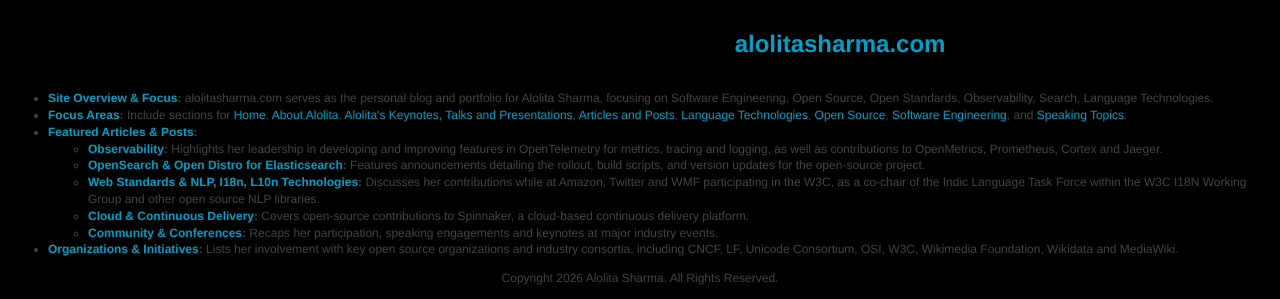
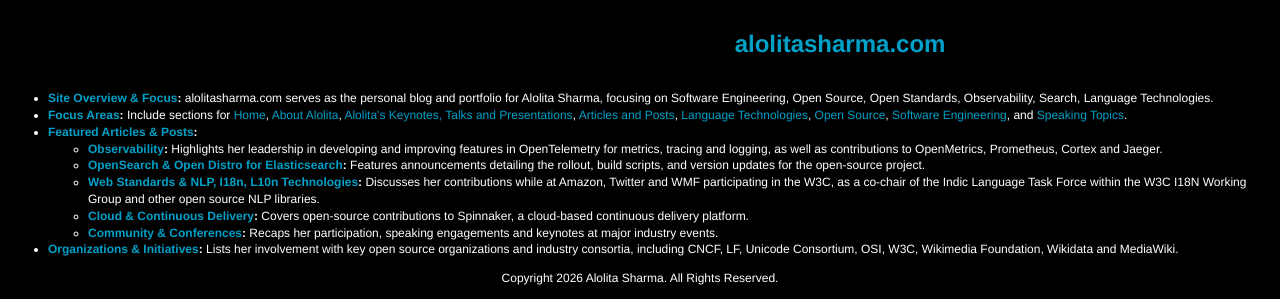
Before and after one commit to alolita/alolita.github.io, a plain HTML site: page index.html in a window 1280 px wide. Shown: the part 682-981 px from the top of the page. Drawn offline with Linux system fonts and the light colour scheme.

Commit message:
Change body text color to white
changed #444444 to white

```diff
--- a/stylesheets/style.css
+++ b/stylesheets/style.css
@@ -5,7 +5,7 @@ html {
 body {
   font: 12px "HelveticaNeueLight", Helvetica, Arial, sans-serif;
   line-height: 1.4;
-  color: #444444;
+  color: #FFFFFF;
   min-width: 960px;
 }
 
```
